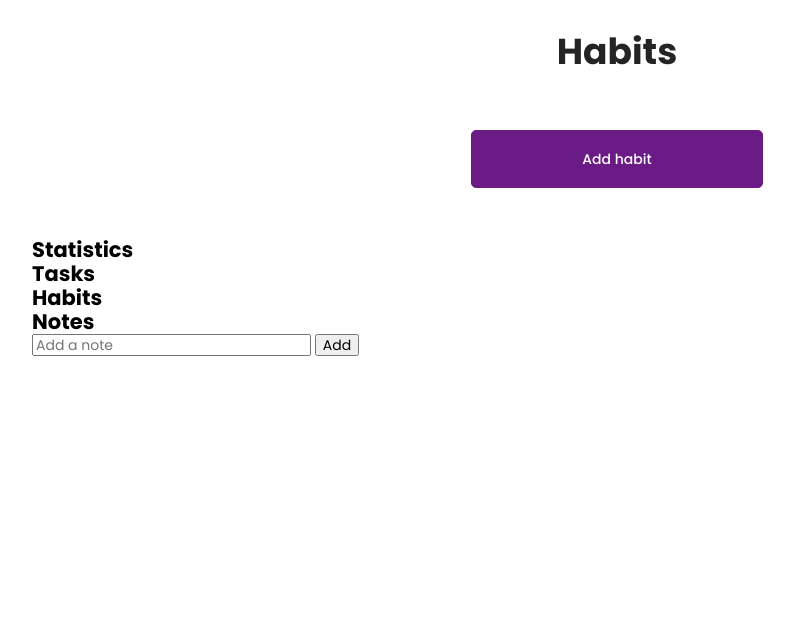
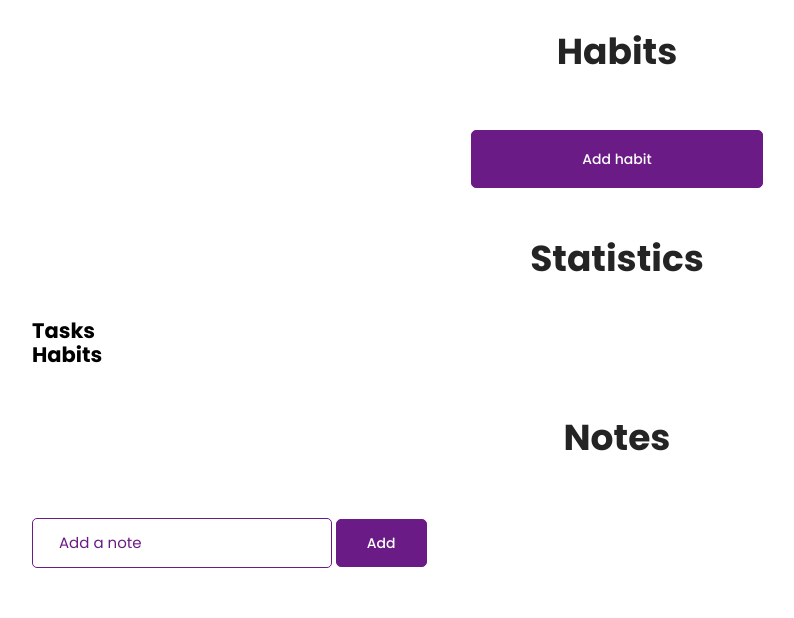
Before and after one commit to NikaDeeva/Python-tasks, a Flask app: page / in a window 1280 px wide. Shown: the part 464-1082 px from the top of the page, without its empty margins (23-817 px from the left). Before the commit the page ends 820 px from the top, so only its background shows below. Run offline with Flask 3, Linux system fonts and the light colour scheme; data that the repository does not hold is empty.

Commit message:
алукл

```diff
--- a/static/modal.js
+++ /dev/null
@@ -1,21 +0,0 @@
-(() => {
-  const refs = {
-    openModalBtn: document.querySelector('[data-modal-open]'),
-    closeModalBtn: document.querySelector('[data-modal-close]'),
-    modal: document.querySelector('[data-modal]'),
-  };
-
-  refs.openModalBtn.addEventListener('click', toggleModal);
-  refs.closeModalBtn.addEventListener('click', toggleModal);
-
-  refs.modal.addEventListener('click', function (event) {
-    if (event.target === refs.modal) {
-      toggleModal();
-    }
-  });
-
-  function toggleModal() {
-    refs.modal.classList.toggle('is-hidden');
-    document.body.classList.toggle('no-scroll');
-  }
-})();
--- a/static/styles.css
+++ b/static/styles.css
@@ -252,4 +252,44 @@ img {
 }
 .habits__option {
   cursor: pointer;
+}
+
+.notes {
+  padding-top: 50px;
+  padding-bottom: 50px;
+}
+.notes__input {
+  margin-top: 10px;
+  border-radius: 5px;
+  border: 1px solid #6b1b85;
+  background-color: transparent;
+  padding-top: 16px;
+  padding-bottom: 16px;
+  padding-left: 26px;
+  max-width: 300px;
+}
+.notes__input::-moz-placeholder {
+  font-family: "Poppins", sans-serif;
+  font-size: 15px;
+  font-weight: 400;
+  color: #6b1b85;
+}
+.notes__input::placeholder {
+  font-family: "Poppins", sans-serif;
+  font-size: 15px;
+  font-weight: 400;
+  color: #6b1b85;
+}
+.notes__btn {
+  border: 1px solid #6b1b85;
+  border-radius: 5px;
+  background-color: #6b1b85;
+  color: #fff;
+  font-size: 14px;
+  font-weight: 500;
+  padding: 15px 30px;
+  font-family: "Poppins", sans-serif;
+  cursor: pointer;
+  transition: color 500ms ease-in-out, background-color 500ms ease-in-out;
+  margin-top: 20px;
 }/*# sourceMappingURL=styles.css.map */
--- a/static/styles.scss
+++ b/static/styles.scss
@@ -261,3 +261,38 @@ img{
         cursor: pointer;
     }
 }
+.notes{
+    padding-top: 50px;
+    padding-bottom: 50px;
+    &__input{
+            margin-top: 10px;
+    // margin-left: 40px;
+        border-radius: 5px;
+        border: 1px solid #6b1b85;
+        background-color: transparent;
+      padding-top: 16px;
+        padding-bottom: 16px;
+        padding-left: 26px;
+        // padding-right: 26px;
+        max-width: 300px;
+        &::placeholder{
+            font-family: 'Poppins', sans-serif;
+            font-size: 15px;
+            font-weight: 400;
+            color: #6b1b85;
+        }
+    }
+    &__btn{
+          border: 1px solid #6b1b85;
+        border-radius: 5px;
+        background-color: #6b1b85;
+        color: #fff;
+        font-size: 14px;
+        font-weight: 500;
+        padding: 15px 30px;
+        font-family: 'Poppins', sans-serif;
+        cursor: pointer;
+        transition: color 500ms ease-in-out, background-color 500ms ease-in-out;
+        margin-top: 20px;
+    }
+}
--- a/static/tasks.js
+++ b/static/tasks.js
@@ -21,3 +21,17 @@ form.addEventListener("submit", function(e) {
 })
 
 });
+
+async function loadTasks() {
+    const res = await fetch("/tasks");
+    const tasks = await res.json();
+    const container = document.getElementById("taskList");
+
+    tasks.forEach(task => {
+        const li = document.createElement("li");
+        li.textContent = `${task.name} | Difficulty: ${task.difficulty} | Importance: ${task.importance}`;
+        container.appendChild(li);
+    });
+}
+
+loadTasks();
--- /dev/null
+++ b/static/todo_modal.js
@@ -0,0 +1,55 @@
+
+
+(() => {
+  const refs = {
+    openModalBtn: document.querySelector('[data-modal-open]'),
+    closeModalBtn: document.querySelector('[data-modal-close]'),
+    saveBtn: document.getElementById('save-btn'),
+    modal: document.querySelector('[data-modal]'),
+  };
+
+  refs.openModalBtn.addEventListener('click', toggleModal);
+  refs.closeModalBtn.addEventListener('click', toggleModal);
+
+   refs.saveBtn.addEventListener('click', toggleModal);
+
+  refs.modal.addEventListener('click', function (event) {
+    if (event.target === refs.modal) {
+      toggleModal();
+    }
+  });
+
+  function toggleModal() {
+    refs.modal.classList.toggle('is-hidden');
+    document.body.classList.toggle('no-scroll');
+  }
+})();
+
+
+
+// async function loadTasks() {
+//     const res = await fetch("/tasks");
+//     const tasks = await res.json();
+//     const container = document.getElementById("taskList");
+
+//     tasks.forEach(task => {
+//         const li = document.createElement("li");
+//         li.textContent = `${task.name} | Difficulty: ${task.difficulty} | Importance: ${task.importance}`;
+//         container.appendChild(li);
+//     });
+// }
+
+// loadTasks();
+
+// document.getElementById('saveTaskBtn').addEventListener('click', async () => {
+// const taskName = document.getElementById('taksName').value;
+// const taskDifficulty = document.getElementById('taksDifficulty').value;
+// const taskImportance = document.getElementById('taksImportance').value;
+
+// await fetch("/tasks", {
+//         method: "POST",
+//         headers: { "Content-Type": "application/json" },
+//         body: JSON.stringify({ name, difficulty, importance })
+//     });
+//     loadTasks();
+// });
--- a/templates/index.html
+++ b/templates/index.html
@@ -50,15 +50,15 @@
         <input id="taskName" placeholder="Enter a task" class="modal__input" type="text">
         </label>
         <label class="modal__label">
-            Difficulty /5
-            <input type="text" class="modal__level" id="taskDifficulty" placeholder="Enter a number out of 5">
+            Difficulty /3
+            <input type="number" class="modal__level" id="taskDifficulty" placeholder="Enter a number out of 5" min="1" max="3">
         </label>
         <label class="modal__label">
             Importance /3
-            <input type="text" class="modal__level" id="taskImportance" placeholder="Enter a number out of 3">
+            <input type="number" class="modal__level" id="taskImportance" placeholder="Enter a number out of 3" min="1" max="3">
         </label>
         <div class="modal__save-wrap">
-        <button class="modal__save" type="submit" id="saveBtn">Save</button>
+        <button class="modal__save" type="submit" id="saveTaskBtn">Save</button>
         </div>
         </form>
     </div>
@@ -101,7 +101,7 @@
          </section>
 
          <section class="stats container">
-            <h2 class="stats__title">Statistics</h2>
+            <h2 class="todo__title">Statistics</h2>
             <ul class="stats__list">
                 <li class="stats__item">
                     <h2 class="stats__subtitle">Tasks</h2>
@@ -113,14 +113,15 @@
          </section>
 
          <section class="notes container">
-            <h2 class="notes__title">Notes</h2>
-               <input id="noteInput" placeholder="Add a note">
+            <h2 class="todo__title">Notes</h2>
+               <input id="noteInput" placeholder="Add a note" class="notes__input">
         <button onclick="addNote()" class="notes__btn">Add</button>
         <ul id="noteList" class="notes__list"></ul>
          </section>
     </main>
     <footer></footer>
 
-    <script src="/static/modal.js" type="module"></script>
+    <script src="/static/todo_modal.js" type="module"></script>
+    <script src="/static/tasks.js" type="module"></script>
     <script src="/static/habits_modal.js" type="module"></script>
 </body>
```
Also changed, not shown: 1 other file.
